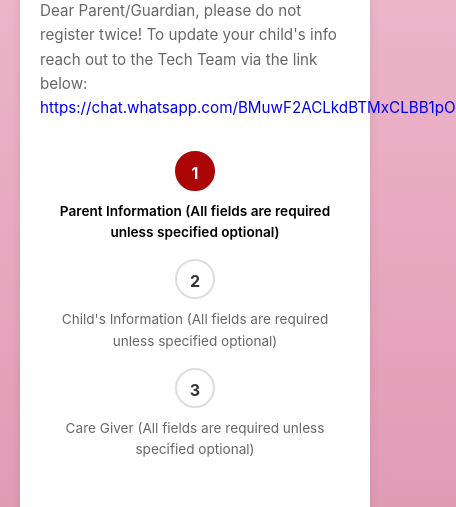
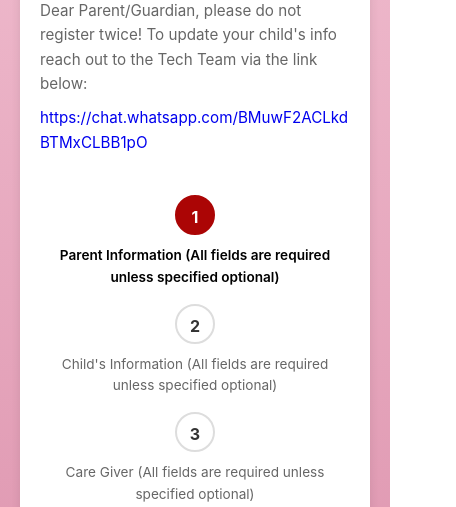
Before and after one commit to freedompraise/jcm, a website: page index.html in a window 390 px wide. Shown: the part 337-844 px from the top of the page, 456 px wide, since content can reach past the window. Drawn offline with Linux system fonts and the light colour scheme.

Commit message:
fix file upload in step three and add overflow wrap for link in the subheading text

```diff
--- a/script.js
+++ b/script.js
@@ -491,7 +491,7 @@ function createCaregiverSection(cgNumber) {
         <div class="form-group">
             <label>Upload ${isFirst ? 'First' : 'Second'} CG Picture (A clear headshot Picture of CG)</label>
             <div class="file-upload">
-                <input type="file" name="cg${cgNumber}Picture" accept="image/*">
+                <input type="file" id="cg${cgNumber}Picture" name="cg${cgNumber}Picture" accept="image/*">
                 <label for="cg${cgNumber}Picture" class="file-upload-label">
                     <span class="upload-icon">📁</span>
                     <span>Drag & Drop Files, <span>Choose Files to Upload</span></span>
--- a/styles.css
+++ b/styles.css
@@ -60,6 +60,8 @@ body {
 
 .description a {
   text-decoration: none;
+  word-break: break-all;
+  overflow-wrap: break-word;
 }
 
 .description a:hover {
@@ -356,6 +358,13 @@ select.error {
     width: 100%;
   }
 
+  .description a {
+    display: block;
+    padding: 10px 0;
+    word-break: break-all;
+    overflow-wrap: break-word;
+  }
+
   .progress-indicator {
     flex-direction: column;
     gap: 15px;
```
